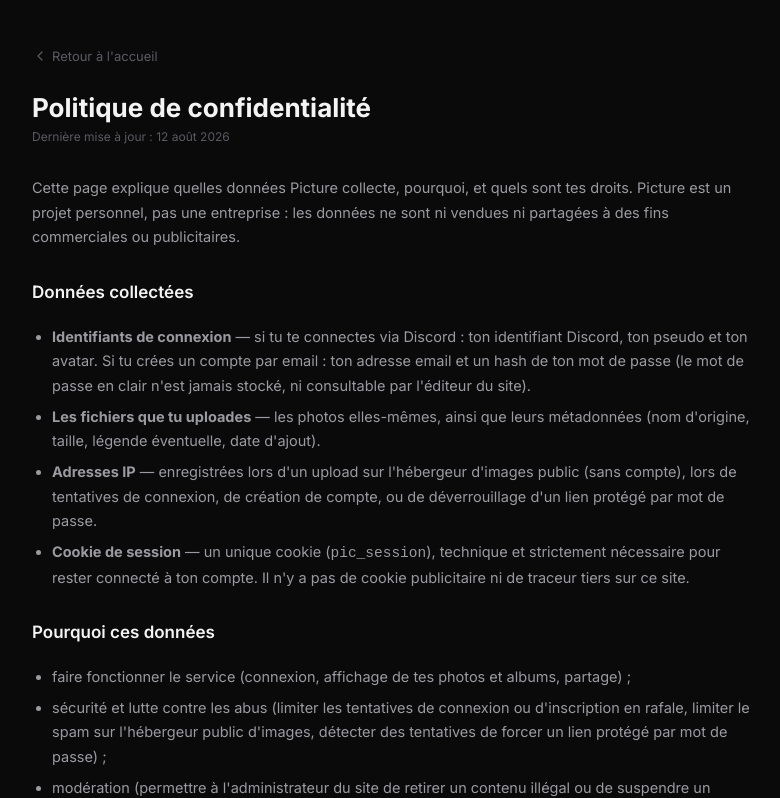
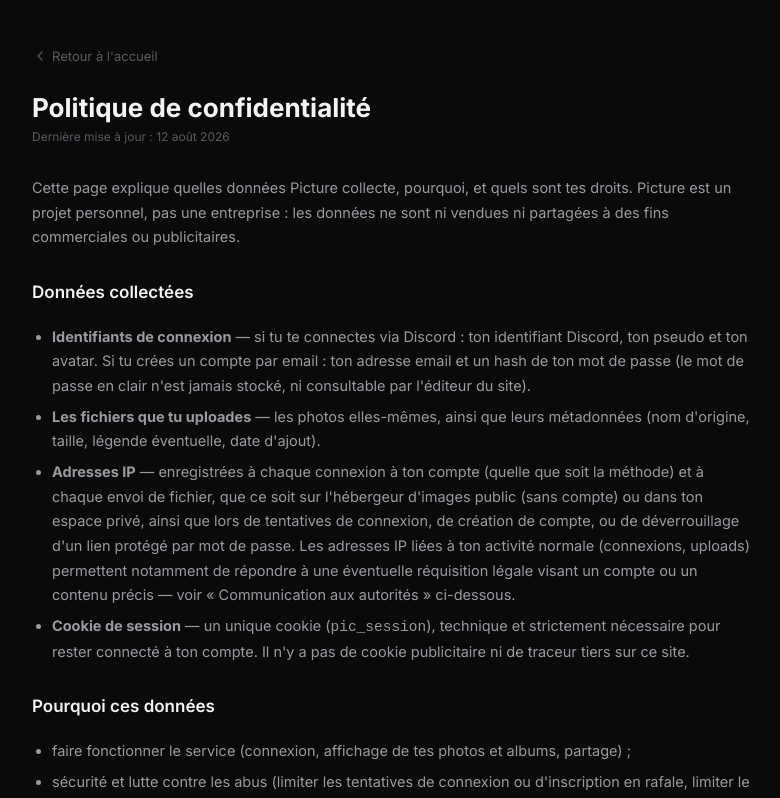
Before and after one commit to Hugo3400/picture-iodev, a Next.js app: page /confidentialite in a window 1280 px wide. Shown: the top 798 px of the page, without its empty margins (248-1028 px from the left). Built offline with nearby package versions, Linux system fonts and the light colour scheme.

Commit message:
Mise à jour de la politique de confidentialité : précisions sur la conservation des adresses IP et leur utilisation légale

```diff
--- a/app/confidentialite/page.tsx
+++ b/app/confidentialite/page.tsx
@@ -24,8 +24,12 @@
           d'origine, taille, légende éventuelle, date d'ajout).
         </li>
         <li>
-          <strong>Adresses IP</strong> — enregistrées lors d'un upload sur l'hébergeur d'images public (sans compte), lors
-          de tentatives de connexion, de création de compte, ou de déverrouillage d'un lien protégé par mot de passe.
+          <strong>Adresses IP</strong> — enregistrées à chaque connexion à ton compte (quelle que soit la méthode) et à
+          chaque envoi de fichier, que ce soit sur l'hébergeur d'images public (sans compte) ou dans ton espace privé,
+          ainsi que lors de tentatives de connexion, de création de compte, ou de déverrouillage d'un lien protégé par mot
+          de passe. Les adresses IP liées à ton activité normale (connexions, uploads) permettent notamment de répondre à
+          une éventuelle réquisition légale visant un compte ou un contenu précis — voir « Communication aux autorités »
+          ci-dessous.
         </li>
         <li>
           <strong>Cookie de session</strong> — un unique cookie (<code>pic_session</code>), technique et strictement
@@ -53,7 +57,9 @@
         Les données de compte et les fichiers sont conservés tant que le compte existe. Les images de l'hébergeur public
         (sans compte) sont supprimées automatiquement à la date d'expiration choisie au moment de l'envoi. Les adresses IP
         liées à la sécurité (tentatives de connexion, d'inscription, de déverrouillage de lien) sont conservées pour une
-        durée limitée, le temps nécessaire à la détection d'abus.
+        durée limitée, le temps nécessaire à la détection d'abus. Les adresses IP liées aux connexions et aux envois de
+        fichiers d'un compte sont conservées tant que le compte existe, pour les mêmes finalités de sécurité et de réponse
+        à une éventuelle obligation légale.
       </p>
 
       <h2 style={legalStyles.h2}>Communication aux autorités</h2>
```
